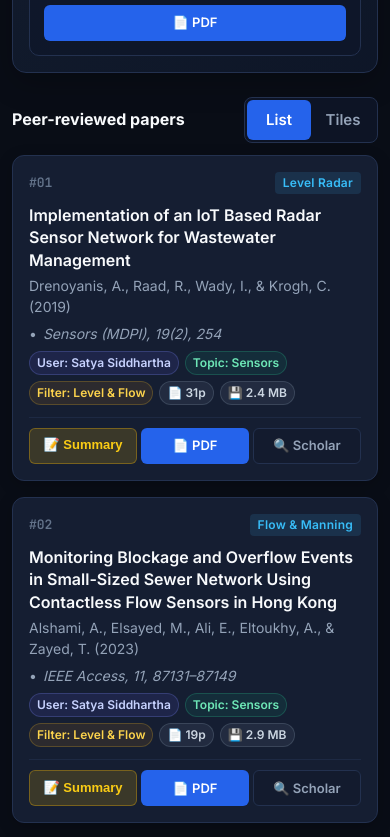
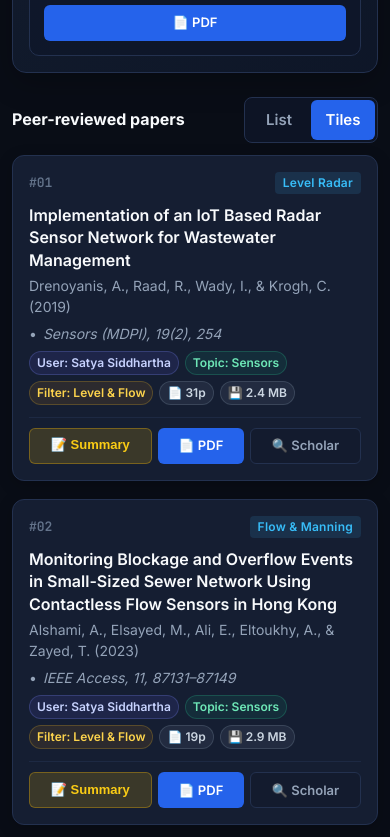
Before and after one commit to Siddhu-123/waste_water_network_sensor-papers, a website: page index.html in a window 390 px wide. Shown: the part 3291-4128 px from the top of the page. Drawn offline with Linux system fonts and the light colour scheme; no server answers.

Commit message:
Default both paper sections to denser responsive tiles

```diff
--- a/css/papers.css
+++ b/css/papers.css
@@ -1764,7 +1764,7 @@ tr:hover td {
 .table-container[data-view="tiles"] tbody {
   display: grid;
   gap: 18px;
-  grid-template-columns: repeat(auto-fill, minmax(min(100%, 340px), 1fr));
+  grid-template-columns: repeat(auto-fill, minmax(min(100%, 290px), 1fr));
 }
 
 .table-container[data-view="tiles"] tr {
@@ -1843,7 +1843,7 @@ tr:hover td {
 
 /* ----- Grey literature: tiles and list ----- */
 .grey-lit-grid[data-view="tiles"] {
-  grid-template-columns: repeat(auto-fill, minmax(min(100%, 340px), 1fr));
+  grid-template-columns: repeat(auto-fill, minmax(min(100%, 290px), 1fr));
 }
 
 .grey-lit-card {
--- a/index.html
+++ b/index.html
@@ -327,12 +327,12 @@
         <div class="library-view-bar">
           <h2 class="library-view-heading" id="academicViewHeading">Peer-reviewed papers</h2>
           <div class="library-view-toggle" role="group" aria-label="Academic display" data-library-view="academic">
-            <button type="button" class="library-view-btn" data-view-option="list" aria-pressed="true">List</button>
-            <button type="button" class="library-view-btn" data-view-option="tiles" aria-pressed="false">Tiles</button>
+            <button type="button" class="library-view-btn" data-view-option="list" aria-pressed="false">List</button>
+            <button type="button" class="library-view-btn" data-view-option="tiles" aria-pressed="true">Tiles</button>
           </div>
         </div>
 
-        <div class="table-container" id="papersTableContainer">
+        <div class="table-container" id="papersTableContainer" data-view="tiles">
           <table id="papersTable">
             <thead>
               <tr>
--- a/js/library-views.js
+++ b/js/library-views.js
@@ -9,13 +9,13 @@
   const SECTIONS = [
     {
       name: "academic",
-      storageKey: "libraryView.academic",
-      fallback: "list",
+      storageKey: "libraryView.v2.academic",
+      fallback: "tiles",
       targetId: "papersTableContainer",
     },
     {
       name: "grey",
-      storageKey: "libraryView.grey",
+      storageKey: "libraryView.v2.grey",
       fallback: "tiles",
       targetId: "greyLitGrid",
     },
```
